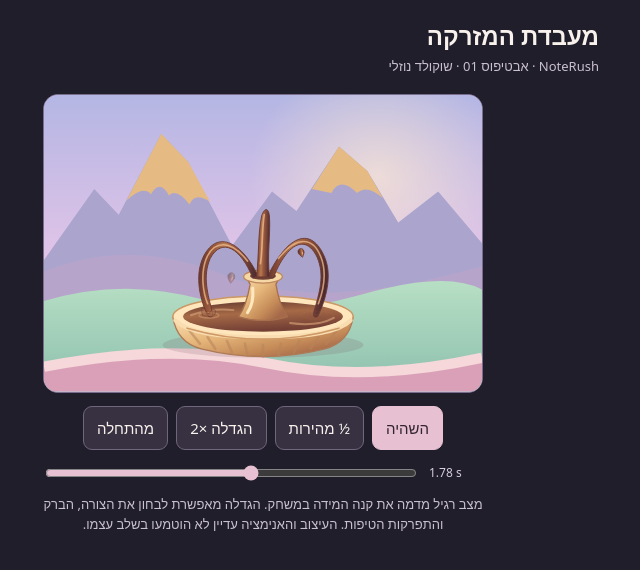
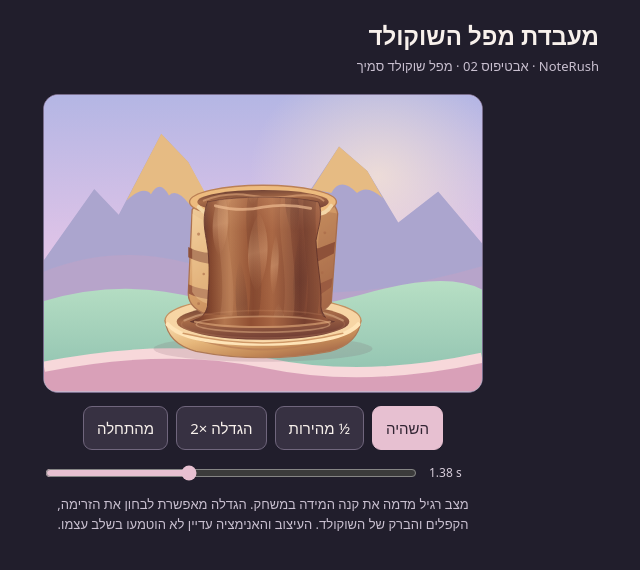
Before and after one commit to aviramdaganp-beep/NoteRush, a plain HTML site: page fountain-lab.html in a window 1280 px wide. Shown: the whole page, without its empty margins (377-1017 px from the left). Drawn offline with Linux system fonts and the light colour scheme.

Commit message:
Fountain lab 02: replace jets with broad viscous chocolate curtain, downward flowing soft folds and continuous pool; game unchanged

```diff
--- a/fountain-lab.html
+++ b/fountain-lab.html
@@ -3,8 +3,8 @@
 <style>
 *{box-sizing:border-box}body{margin:0;background:#211e2c;color:#f8f1ec;font:15px/1.5 system-ui,-apple-system,sans-serif}main{max-width:700px;margin:auto;padding:22px 14px 36px}h1{font-size:24px;line-height:1.2;margin:0 0 6px}p{margin:0;color:#c9c0d0;font-size:13px}.scene{margin:18px auto 12px;max-width:440px;overflow:hidden;border-radius:15px;border:1px solid #786d8c;background:#e5c0ed}.scene svg{width:100%;display:block;height:auto}.controls{display:flex;gap:8px;flex-wrap:wrap;justify-content:center;margin:13px 0}button{appearance:none;border:1px solid #70667d;color:#f8f1ec;background:#373142;border-radius:9px;padding:10px 13px;font:inherit;cursor:pointer}button[aria-pressed=true]{background:#e7c0d1;color:#322433;border-color:#e7c0d1}button:focus-visible,input:focus-visible{outline:2px solid #f3c89c;outline-offset:3px}.scrub{max-width:440px;margin:auto;display:flex;gap:10px;align-items:center;direction:ltr}.scrub input{width:100%;accent-color:#e7c0d1}.time{font-variant-numeric:tabular-nums;min-width:54px;color:#d8cedb;font-size:12px}.caption{max-width:440px;margin:12px auto;text-align:center}
 </style></head>
-<body><main><h1>מעבדת המזרקה</h1><p>NoteRush · אבטיפוס 01 · שוקולד נוזלי</p>
-<div class="scene"><svg id="scene" viewBox="0 0 340 230" xmlns="http://www.w3.org/2000/svg" role="img" aria-label="מזרקת שוקולד מונפשת">
+<body><main><h1>מעבדת מפל השוקולד</h1><p>NoteRush · אבטיפוס 02 · מפל שוקולד סמיך</p>
+<div class="scene"><svg id="scene" viewBox="0 0 340 230" xmlns="http://www.w3.org/2000/svg" role="img" aria-label="מפל שוקולד מונפש">
 <defs>
 <linearGradient id="sky" x2="0" y2="1"><stop stop-color="#b4b6e4"/><stop offset=".67" stop-color="#ebc7e8"/><stop offset="1" stop-color="#ffe1c5"/></linearGradient>
 <linearGradient id="ground" x2="0" y2="1"><stop stop-color="#b7dfc4"/><stop offset="1" stop-color="#8cbfae"/></linearGradient>
@@ -15,103 +15,100 @@
 </defs>
 <g id="environment"><rect width="340" height="230" fill="url(#sky)"/><ellipse cx="259" cy="63" rx="100" ry="90" fill="url(#halo)"/><path d="M0 128L39 73L58 93L91 30L112 52L146 117L177 75L196 90L229 40L251 59L275 99L306 75L340 115V230H0Z" fill="#aba5ce"/><path d="M64 82L91 30L112 52L129 83Q117 75 113 85Q103 72 97 78Q90 65 83 77Q77 70 64 82ZM208 73L229 40L251 59L263 80Q251 69 243 76Q230 63 223 76Z" fill="#e6bb83"/><path d="M0 137Q68 110 140 140T340 133V230H0Z" fill="#b7a4ca"/><path d="M0 160Q60 142 120 158T246 155T340 151V230H0Z" fill="url(#ground)"/><path d="M0 211Q96 192 172 208T340 204V230H0Z" fill="#d9a0b8"/><path d="M0 211Q96 192 172 208T340 204" stroke="#f7d8da" stroke-width="8" fill="none"/></g>
 <g id="fountain" transform="translate(170 188)" stroke-linecap="round" stroke-linejoin="round">
-<!-- One generous basin; no stacked bowls obscuring the flow. -->
-<ellipse cy="6" rx="78" ry="10" fill="#755565" opacity=".19"/>
-<path d="M-70 -16Q-67 4 -48 9Q0 21 48 9Q67 4 70 -16Z" fill="url(#biscuit)" stroke="#ae7955" stroke-width="1"/>
-<g fill="none" stroke="#b98459" opacity=".55" stroke-width="2.1"><path d="M-57 -5L-49 5M-43 0L-37 9M-28 3L-24 12M-14 5L-12 14M0 6V15M14 5L12 14M28 3L24 12M43 0L37 9M57 -5L49 5"/></g>
-<ellipse cy="-16" rx="70" ry="16" fill="#ffe6bc" stroke="#cb9865" stroke-width="1.2"/>
-<ellipse cy="-16" rx="62" ry="11.7" fill="url(#pool)"/>
-<path d="M-56 -17Q-39 -23 -23 -21M21 -11Q42 -8 55 -15" stroke="#d8a179" stroke-width="1.5" opacity=".65" fill="none"/>
-<!-- Sculpted cookie pedestal and nozzle. -->
-<path d="M-19 -16Q-13 -24 -10 -41L-13 -47H13L10 -41Q13 -24 19 -16Q0 -10 -19 -16Z" fill="url(#biscuit)" stroke="#a66f4d" stroke-width="1"/>
-<path d="M-8 -38Q-7 -26 -12 -19" stroke="#ffe8be" stroke-width="2.4" fill="none"/>
-<ellipse cy="-47" rx="15" ry="5" fill="#f5d6a5" stroke="#bd865d" stroke-width="1"/><ellipse cy="-47.5" rx="10" ry="2.9" fill="#704034"/>
-<!-- The two arcs are rooted at the nozzle and land on the same basin. -->
-<g id="arcs" fill="url(#chocolate)" stroke="#683831" stroke-width=".7">
-<path id="left"/><path id="right"/>
-<path id="jet"/>
+<defs>
+ <linearGradient id="fallShade" x1="0" y1="0" x2="1" y2="0"><stop stop-color="#59312c"/><stop offset=".09" stop-color="#84472e"/><stop offset=".24" stop-color="#b4774f"/><stop offset=".42" stop-color="#925033"/><stop offset=".57" stop-color="#a86643"/><stop offset=".79" stop-color="#77402f"/><stop offset=".94" stop-color="#99593d"/><stop offset="1" stop-color="#542d2b"/></linearGradient>
+ <linearGradient id="fallGlaze" x1="0" y1="0" x2="0" y2="1"><stop stop-color="#f4c394" stop-opacity=".27"/><stop offset=".28" stop-color="#f2bc91" stop-opacity=".03"/><stop offset=".83" stop-color="#472720" stop-opacity=".03"/><stop offset="1" stop-color="#3f201d" stop-opacity=".31"/></linearGradient>
+ <linearGradient id="flowSheen" x1="0" y1="0" x2=".06" y2="1"><stop stop-color="#ffdaa9" stop-opacity="0"/><stop offset=".25" stop-color="#ffdaa9" stop-opacity=".13"/><stop offset=".52" stop-color="#ffd0a2" stop-opacity=".32"/><stop offset=".82" stop-color="#e8ae7f" stop-opacity=".13"/><stop offset="1" stop-color="#e8ae7f" stop-opacity="0"/></linearGradient>
+ <linearGradient id="foldShadow" x1="0" y1="0" x2=".05" y2="1"><stop stop-color="#432323" stop-opacity="0"/><stop offset=".52" stop-color="#432323" stop-opacity=".27"/><stop offset="1" stop-color="#432323" stop-opacity="0"/></linearGradient>
+ <linearGradient id="caramelRock" x1="0" y1="0" x2=".8" y2="1"><stop stop-color="#f4d4a3"/><stop offset=".46" stop-color="#d8a16a"/><stop offset="1" stop-color="#ac6e4b"/></linearGradient>
+ <clipPath id="fallClip"><path id="fallMask"/></clipPath>
+ <clipPath id="chocPoolClip"><ellipse cx="0" cy="-12" rx="67" ry="14"/></clipPath>
+</defs>
+<!-- Basin integrated with a single raised confectionery terrace. -->
+<ellipse cy="9" rx="85" ry="10" fill="#755565" opacity=".17"/>
+<path d="M-76 -13Q-74 5 -52 11Q0 21 52 11Q74 5 76 -13Z" fill="url(#biscuit)" stroke="#ae7955" stroke-width=".9"/>
+<path d="M-66 -4Q0 23 66 -4" stroke="#b77b54" stroke-width="1.5" fill="none" opacity=".65"/>
+<ellipse cy="-13" rx="76" ry="19" fill="#f7d5a4" stroke="#c59160" stroke-width="1"/>
+<ellipse cy="-12" rx="67" ry="14" fill="url(#pool)"/>
+<path d="M-61 -13Q-40 -22 -22 -21M24 -21Q45 -22 62 -13" stroke="#dfb28b" stroke-width="1.6" fill="none" opacity=".55"/>
+<!-- Edible cliff: cake layers, wafer-colored sides and a continuous top spillway. -->
+<path d="M-55 -99Q-48 -108 -29 -110L39 -110Q56 -107 58 -96L53 -27Q44 -14 18 -13L-38 -16Q-58 -21 -58 -34Z" fill="url(#caramelRock)" stroke="#ac7350" stroke-width="1"/>
+<path d="M-58 -70Q-47 -64 -35 -66L43 -69L56 -74L55 -65L43 -59L-34 -57Q-47 -56 -58 -62Z" fill="#8e5139"/>
+<path d="M-58 -41Q-45 -35 -31 -37L43 -41L54 -46L53 -39L43 -32L-31 -30Q-46 -28 -58 -34Z" fill="#9d5e43"/>
+<path d="M-55 -96Q-48 -91 -42 -89L-43 -26Q-51 -28 -55 -35Z" fill="#f7d5a2" opacity=".36"/>
+<path d="M45 -98L58 -96L53 -27Q48 -19 38 -18Z" fill="#8f523d" opacity=".26"/>
+<g fill="#a96a48" opacity=".62"><circle cx="-50" cy="-80" r="1.2"/><circle cx="-46" cy="-49" r="1"/><circle cx="-50" cy="-26" r="1.1"/><circle cx="48" cy="-81" r="1.1"/><circle cx="46" cy="-50" r="1.1"/></g>
+<!-- The chocolate reservoir curves smoothly over the front lip. -->
+<ellipse cy="-105" rx="57" ry="13" fill="#edbb7e" stroke="#bb8055" stroke-width="1.1"/>
+<ellipse cy="-105" rx="51" ry="9.3" fill="url(#pool)"/>
+<path d="M-46 -106Q-28 -113 -10 -110Q8 -107 26 -110Q42 -111 47 -106" stroke="#d9a277" stroke-width="1.5" fill="none" opacity=".66"/>
+<path d="M-50 -101Q-42 -93 -39 -96H39Q48 -94 53 -102" stroke="#f3d6a7" stroke-width="3" fill="none"/>
+<!-- Solid, wide liquid sheet. Its outline moves only a few units. -->
+<path id="fallBody" fill="url(#fallShade)" stroke="#65352b" stroke-width=".7"/>
+<g clip-path="url(#fallClip)">
+ <rect x="-65" y="-115" width="130" height="115" fill="url(#fallGlaze)"/>
+ <!-- Broad continuous volume folds, not outline strokes. -->
+ <path d="M-33 -112C-41 -80 -25 -49 -35 -9L-25 -9C-17 -50 -35 -80 -24 -112Z" fill="#e0a77b" opacity=".16"/>
+ <path d="M-11 -112C-18 -82 -4 -47 -13 -9H-5C5 -49 -9 -83 -3 -112Z" fill="#4b2824" opacity=".16"/>
+ <path d="M15 -112C8 -81 23 -48 14 -9H22C31 -49 16 -81 23 -112Z" fill="#e5a978" opacity=".13"/>
+ <path d="M32 -112C28 -79 40 -49 32 -9H41C49 -48 37 -78 42 -112Z" fill="#482622" opacity=".17"/>
+ <g id="flowA"></g><g id="flowB"></g><g id="flowC"></g>
+ <path d="M-37 -102Q-17 -97 0 -101Q18 -104 37 -100" stroke="#f4c297" stroke-width="2.2" fill="none" opacity=".64"/>
 </g>
-<g fill="none" stroke="#f0bc8e" stroke-width="1.25" opacity=".76"><path id="leftLight"/><path id="rightLight"/><path id="jetLight"/></g>
-<g id="drops" fill="url(#chocolate)" stroke="#683831" stroke-width=".55">
-<g id="drop0"><path d="M0 -4.4C3 -1 3.6 1.7 1.4 3.2C-1 4.6 -3.4 2 -2.5 -.7Z"/><path d="M-.7 -1.8L-1.1 .5" stroke="#e7b38a" stroke-width=".85"/></g>
-<g id="drop1"><path d="M0 -3.6C2.6 -1 3.1 1.5 1.2 2.8C-1 3.8 -2.9 1.8 -2.1 -.6Z"/><path d="M-.6 -1.4L-.9 .2" stroke="#e7b38a" stroke-width=".75"/></g>
-<g id="drop2"><path d="M0 -3.1C2.4 -1 2.7 1.2 1 2.3C-1 3.2 -2.5 1.5 -1.9 -.6Z"/></g></g>
-<g fill="none" stroke="#edb98c" stroke-width="1.05"><ellipse id="rippleL" cx="-42" cy="-17" rx="9" ry="2.4"/><ellipse id="rippleR" cx="42" cy="-17" rx="9" ry="2.4"/></g>
-<g fill="#a56b49" stroke="#6a3932" stroke-width=".6"><path id="splashL" d="M-47 -17Q-49 -24 -45 -22Q-44 -18 -42 -18Q-39 -23 -37 -21Q-36 -18 -39 -16Z"/><path id="splashR" d="M37 -17Q35 -23 39 -22Q40 -18 42 -18Q45 -24 47 -21Q48 -18 45 -16Z"/></g>
-<!-- The front lip restores depth and covers the very bottom of the pool. -->
-<path d="M-68 -13Q-55 0 0 0Q55 0 68 -13" fill="none" stroke="#f9ddb1" stroke-width="3.2"/><path d="M-59 -7Q0 10 59 -7" fill="none" stroke="#cf9966" stroke-width="1.2"/>
+<!-- A broad, attached impact roll in the same color as the curtain. -->
+<g clip-path="url(#chocPoolClip)">
+ <path id="impact" fill="url(#fallShade)" opacity=".95"/>
+ <path id="impactLight" fill="none" stroke="#d8a276" stroke-width="1.45" opacity=".7"/>
+ <ellipse id="ripple1" cy="-10" rx="46" ry="5" fill="none" stroke="#e8b68a" stroke-width="1.25"/>
+ <ellipse id="ripple2" cy="-10" rx="51" ry="8" fill="none" stroke="#daa276" stroke-width="1.1"/>
+</g>
+<path d="M-74 -10Q-61 5 0 5Q61 5 74 -10" stroke="#ffe4b7" stroke-width="3.3" fill="none"/>
+<path d="M-62 -3Q0 12 62 -3" stroke="#cf9866" stroke-width="1.1" fill="none"/>
 </g></svg></div>
 <div class="controls"><button id="play" aria-pressed="true">השהיה</button><button id="slow" aria-pressed="false">½ מהירות</button><button id="zoom" aria-pressed="false">הגדלה ×2</button><button id="restart">מהתחלה</button></div>
-<div class="scrub"><input id="scrub" type="range" min="0" max="3.2" step=".01" value="0" aria-label="זמן במחזור"><span id="time" class="time">0.00 s</span></div>
-<p class="caption">מצב רגיל מדמה את קנה המידה במשחק. הגדלה מאפשרת לבחון את הצורה, הברק והתפרקות הטיפות. העיצוב והאנימציה עדיין לא הוטמעו בשלב עצמו.</p></main>
+<div class="scrub"><input id="scrub" type="range" min="0" max="3.6" step=".01" value="0" aria-label="זמן במחזור"><span id="time" class="time">0.00 s</span></div>
+<p class="caption">מצב רגיל מדמה את קנה המידה במשחק. הגדלה מאפשרת לבחון את הזרימה, הקפלים והברק של השוקולד. העיצוב והאנימציה עדיין לא הוטמעו בשלב עצמו.</p></main>
 <script>
 'use strict';
-// Hand-drawn key poses with exactly matching cubic path topology.
-// Arc outlines vary subtly; their source and impact remain anchored.
+const duration=3.6;
+const $=id=>document.getElementById(id);
+// Drawn key poses: the curtain stays attached at its lip and its foot.
+// Subtle contour variations travel down instead of swinging sideways.
 const poses=[
-{t:0,
- left:'M-4 -48 C-17 -76 -36 -87 -47 -64 C-55 -48 -48 -28 -43 -17 C-42 -15 -39 -15 -39 -18 C-44 -35 -48 -48 -42 -62 C-33 -81 -18 -71 -8 -46 Z',
- right:'M4 -48 C17 -76 36 -87 47 -64 C55 -48 48 -28 43 -17 C42 -15 39 -15 39 -18 C44 -35 48 -48 42 -62 C33 -81 18 -71 8 -46 Z',
- jet:'M-5 -47 C-4 -65 -7 -83 -3 -99 C-1 -106 3 -106 4 -99 C7 -84 3 -67 5 -47 Z',
- leftLight:'M-12 -61 C-26 -79 -39 -78 -45 -62 C-50 -49 -46 -34 -43 -26',
- rightLight:'M12 -61 C26 -79 39 -78 45 -62 C50 -49 46 -34 43 -26',
- jetLight:'M-2 -57 C-1 -72 -4 -88 -1 -100'},
-{t:.7,
- left:'M-4 -48 C-19 -79 -36 -89 -48 -65 C-56 -49 -48 -29 -43 -17 C-42 -15 -39 -15 -39 -18 C-45 -35 -49 -49 -43 -64 C-34 -83 -18 -74 -8 -46 Z',
- right:'M4 -48 C17 -74 35 -85 46 -63 C54 -47 48 -27 43 -17 C42 -15 39 -15 39 -18 C43 -34 47 -47 41 -61 C32 -79 18 -69 8 -46 Z',
- jet:'M-5 -47 C-6 -68 -2 -88 -4 -108 C-4 -116 2 -120 5 -110 C7 -90 2 -68 5 -47 Z',
- leftLight:'M-12 -62 C-26 -81 -39 -80 -46 -63 C-51 -50 -46 -35 -43 -26',
- rightLight:'M12 -60 C26 -77 39 -76 44 -61 C49 -48 46 -33 43 -26',
- jetLight:'M-2 -57 C-3 -75 0 -94 -1 -110'},
-{t:1.12,
- left:'M-4 -48 C-18 -77 -36 -88 -47 -64 C-55 -48 -48 -28 -43 -17 C-42 -15 -39 -15 -39 -18 C-44 -35 -47 -49 -42 -63 C-33 -82 -18 -72 -8 -46 Z',
- right:'M4 -48 C19 -79 36 -89 48 -65 C56 -49 48 -29 43 -17 C42 -15 39 -15 39 -18 C45 -35 49 -49 43 -64 C34 -83 18 -74 8 -46 Z',
- jet:'M-5 -47 C-4 -65 -6 -86 -2 -104 C-1 -110 5 -111 5 -102 C7 -85 3 -67 5 -47 Z',
- leftLight:'M-12 -61 C-26 -80 -39 -79 -45 -62 C-50 -49 -46 -34 -43 -26',
- rightLight:'M12 -62 C26 -81 39 -80 46 -63 C51 -50 46 -35 43 -26',
- jetLight:'M-2 -57 C-1 -73 -3 -90 0 -104'},
-{t:1.85,
- left:'M-4 -48 C-16 -73 -35 -84 -46 -63 C-54 -47 -48 -27 -43 -17 C-42 -15 -39 -15 -39 -18 C-43 -34 -47 -47 -41 -61 C-32 -78 -17 -69 -8 -46 Z',
- right:'M4 -48 C18 -77 36 -87 47 -64 C55 -48 48 -28 43 -17 C42 -15 39 -15 39 -18 C44 -35 48 -48 42 -62 C33 -81 18 -72 8 -46 Z',
- jet:'M-5 -47 C-3 -64 -4 -80 -1 -94 C1 -100 4 -101 5 -94 C6 -80 3 -64 5 -47 Z',
- leftLight:'M-12 -59 C-25 -76 -38 -75 -44 -61 C-49 -48 -46 -33 -43 -26',
- rightLight:'M12 -61 C26 -79 39 -78 45 -62 C50 -49 46 -34 43 -26',
- jetLight:'M-2 -57 C0 -70 -1 -82 1 -95'},
-{t:2.5,
- left:'M-4 -48 C-18 -78 -35 -87 -47 -65 C-54 -50 -49 -28 -43 -17 C-42 -15 -39 -15 -39 -18 C-45 -35 -48 -50 -42 -63 C-33 -80 -18 -73 -8 -46 Z',
- right:'M4 -48 C16 -75 35 -86 46 -63 C54 -48 48 -27 43 -17 C42 -15 39 -15 39 -18 C44 -34 47 -48 41 -62 C32 -80 17 -70 8 -46 Z',
- jet:'M-5 -47 C-4 -67 -3 -85 -5 -102 C-4 -110 2 -112 4 -103 C6 -85 3 -67 5 -47 Z',
- leftLight:'M-12 -62 C-26 -80 -39 -78 -45 -63 C-50 -50 -46 -34 -43 -26',
- rightLight:'M12 -60 C25 -78 39 -77 44 -61 C49 -49 46 -33 43 -26',
- jetLight:'M-2 -57 C-1 -74 -1 -90 -2 -103'}
+ {t:0,d:'M-43 -105 C-47 -94 -44 -86 -42 -75 C-39 -55 -45 -39 -44 -24 C-45 -18 -51 -14 -49 -12 C-27 -7 29 -7 49 -12 C51 -14 45 -18 44 -24 C43 -41 39 -57 42 -75 C44 -87 47 -95 43 -105 C20 -110 -20 -110 -43 -105 Z',impact:'M-46 -19 C-43 -17 -50 -15 -56 -12 C-37 -6 35 -6 56 -12 C49 -15 43 -17 46 -19 C22 -15 -22 -15 -46 -19 Z',light:'M-52 -12 C-25 -7 24 -7 52 -12'},
+ {t:1.2,d:'M-43 -105 C-47 -94 -46 -86 -44 -75 C-40 -55 -42 -39 -43 -24 C-44 -18 -50 -14 -49 -12 C-27 -7 29 -7 49 -12 C51 -14 45 -18 45 -24 C46 -41 42 -57 41 -75 C43 -87 47 -95 43 -105 C20 -110 -20 -110 -43 -105 Z',impact:'M-46 -19 C-43 -17 -51 -15 -57 -12 C-37 -5 35 -6 56 -12 C49 -15 43 -17 46 -19 C22 -15 -22 -15 -46 -19 Z',light:'M-53 -12 C-25 -6 24 -7 52 -12'},
+ {t:2.4,d:'M-43 -105 C-47 -94 -44 -86 -42 -75 C-43 -55 -46 -39 -45 -24 C-46 -18 -51 -14 -49 -12 C-27 -7 29 -7 49 -12 C51 -14 46 -18 44 -24 C42 -41 40 -57 43 -75 C45 -87 47 -95 43 -105 C20 -110 -20 -110 -43 -105 Z',impact:'M-46 -19 C-43 -17 -50 -15 -56 -12 C-37 -6 35 -5 57 -12 C49 -15 43 -17 46 -19 C22 -15 -22 -15 -46 -19 Z',light:'M-52 -12 C-25 -7 24 -6 53 -12'}
 ];
-const duration=3.2,keys=['left','right','jet','leftLight','rightLight','jetLight'];
 poses.push({...poses[0],t:duration});
 const num=/-?\d+(?:\.\d+)?/g;
 function morph(a,b,p){const dest=b.match(num).map(Number);let j=0;return a.replace(num,v=>(Number(v)+(dest[j++]-Number(v))*p).toFixed(2))}
-function smooth(p){return p*p*(3-2*p)}
 function frameAt(t){
- t=((t%duration)+duration)%duration;
- let i=0;while(i<poses.length-2&&t>poses[i+1].t)i++;
- const a=poses[i],b=poses[i+1],p=smooth((t-a.t)/(b.t-a.t)),out={};
- for(const k of keys)out[k]=morph(a[k],b[k],p);
+ t=((t%duration)+duration)%duration;let i=0;while(i<poses.length-2&&t>poses[i+1].t)i++;
+ const a=poses[i],b=poses[i+1],f=(t-a.t)/(b.t-a.t),p=f*f*(3-2*f);
+ return {d:morph(a.d,b.d,p),impact:morph(a.impact,b.impact,p),light:morph(a.light,b.light,p)};
+}
+// Tonal patches form a repeating 150-unit vertical field. They are
+// long, soft and irregular, and clipped to the actual liquid outline.
+// Both copies have identical geometry so the downward scroll is seamless.
+function flowField(){
+ let out='';
+ const strips=[[-32,-20,8,50],[-18,32,6,70],[-3,-4,10,62],[12,66,8,53],[30,9,7,80],[-30,99,7,43],[-6,110,7,30],[21,-36,7,51],[10,13,4,48]];
+ for(let i=0;i<strips.length;i++){
+  const [x,y,w,len]=strips[i],bend=i%2?3:-2;
+  const shape='M'+x+' '+y+' C'+(x-w)+' '+(y+len*.24)+' '+(x+bend-w)+' '+(y+len*.73)+' '+(x+bend)+' '+(y+len)+' C'+(x+bend+w)+' '+(y+len*.72)+' '+(x+w)+' '+(y+len*.25)+' '+x+' '+y+'Z';
+  out+='<path d="'+shape+'" fill="url(#'+(i%3===1?'foldShadow':'flowSheen')+')" opacity="'+(i%3===1?.72:.86)+'"/>';
+ }
+ // A second neighboring repeat avoids gaps at both ends of the clip.
  return out;
 }
-// Launches follow the peak poses; gravity is represented by a parabola.
-// The particles are large viscous drops, not spray.
-const launches=[{start:.60,life:1.23,x:-1,y:-111,vx:-20,vy:-33,g:148},{start:.83,life:1.18,x:3,y:-111,vx:28,vy:-24,g:150},{start:2.40,life:1.1,x:-2,y:-105,vx:-23,vy:-28,g:146}];
-function dropAt(t,i){
- const d=launches[i],a=((t-d.start)%duration+duration)%duration;
- if(a>=d.life)return {opacity:0,x:0,y:0,rotation:0};
- const x=d.x+d.vx*a,y=d.y+d.vy*a+.5*d.g*a*a;
- return {x,y,rotation:Math.atan2(d.vx,-(d.vy+d.g*a))*180/Math.PI,opacity:Math.min(1,a*16,(d.life-a)*9)};
-}
-const $=id=>document.getElementById(id),els=Object.fromEntries(keys.map(k=>[k,$(k)]));
+function flowAt(t){const p=((t%duration)+duration)%duration/duration;return [-150+150*p,-300+150*p]}
+function rippleAt(t,i){const p=((t/duration+i*.5)%1+1)%1;return {rx:43+23*p,ry:2.7+9*p,opacity:.5*Math.sin(Math.PI*p)}}
 let time=0,last=null,playing=!matchMedia('(prefers-reduced-motion: reduce)').matches,speed=1,zoomed=false;
+$('flowA').innerHTML=flowField();$('flowB').innerHTML=flowField();$('flowC').innerHTML=flowField();
 function paint(t){
- const f=frameAt(t);for(const k of keys)els[k].setAttribute('d',f[k]);
- for(let i=0;i<3;i++){const d=dropAt(t,i),el=$('drop'+i);el.setAttribute('opacity',d.opacity.toFixed(2));if(d.opacity>0)el.setAttribute('transform','translate('+d.x.toFixed(2)+' '+d.y.toFixed(2)+') rotate('+d.rotation.toFixed(2)+')')}
- for(const [i,side] of ['L','R'].entries()){const p=(t*.83+i*.47)%1,r=$('ripple'+side),sp=$('splash'+side);r.setAttribute('rx',(3+10*p).toFixed(2));r.setAttribute('ry',(1+2.3*p).toFixed(2));r.setAttribute('opacity',(.65*(1-p)).toFixed(2));sp.setAttribute('opacity',(.45+.32*Math.sin(t*5+i*2)).toFixed(2))}
+ const f=frameAt(t);$('fallBody').setAttribute('d',f.d);$('fallMask').setAttribute('d',f.d);$('impact').setAttribute('d',f.impact);$('impactLight').setAttribute('d',f.light);
+ const [a,b]=flowAt(t);$('flowA').setAttribute('transform','translate(0 '+a.toFixed(2)+')');$('flowB').setAttribute('transform','translate(0 '+b.toFixed(2)+')');$('flowC').setAttribute('transform','translate(0 '+(a+150).toFixed(2)+')');
+ for(let i=0;i<2;i++){const p=rippleAt(t,i),r=$('ripple'+(i+1));r.setAttribute('rx',p.rx.toFixed(2));r.setAttribute('ry',p.ry.toFixed(2));r.setAttribute('opacity',p.opacity.toFixed(2))}
  $('scrub').value=t.toFixed(2);$('time').textContent=t.toFixed(2)+' s';
 }
 function tick(now){if(last!==null&&playing){time=(time+Math.min(.06,(now-last)/1000)*speed)%duration;paint(time)}last=now;requestAnimationFrame(tick)}
```
